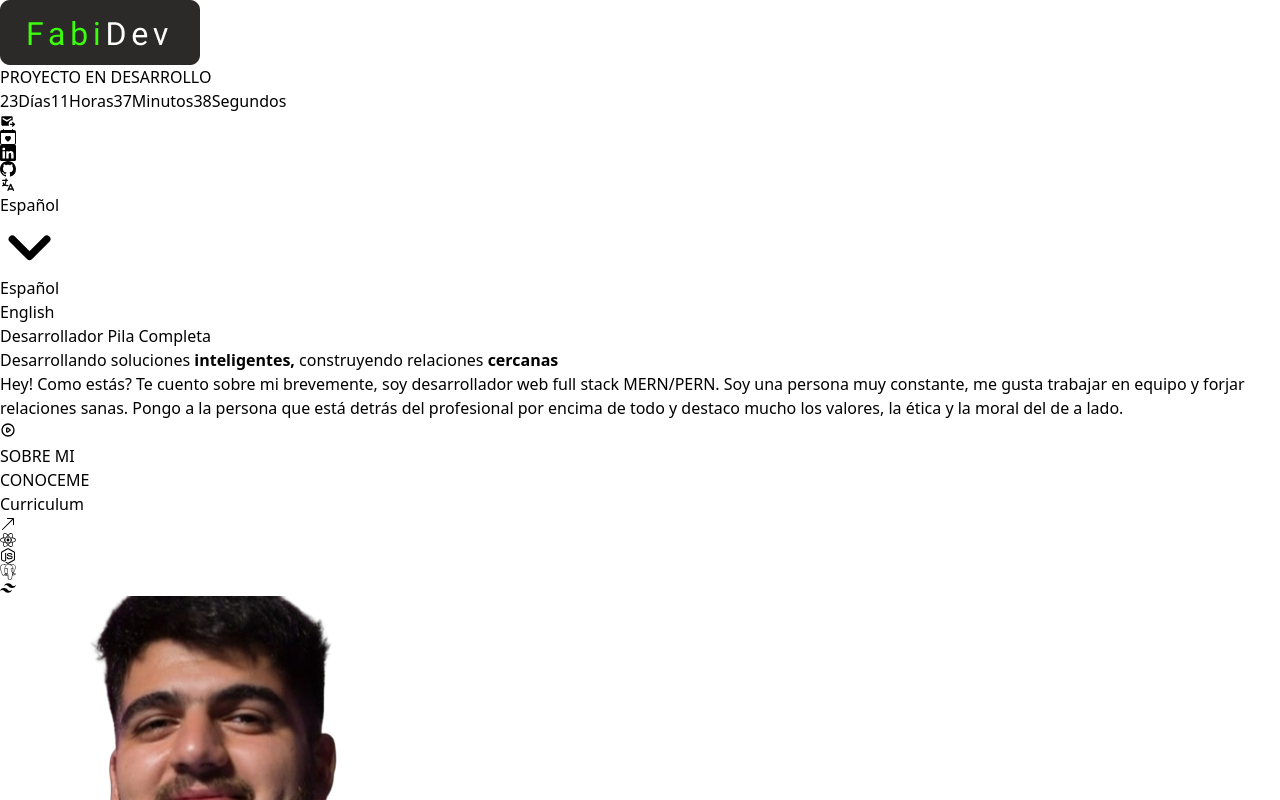
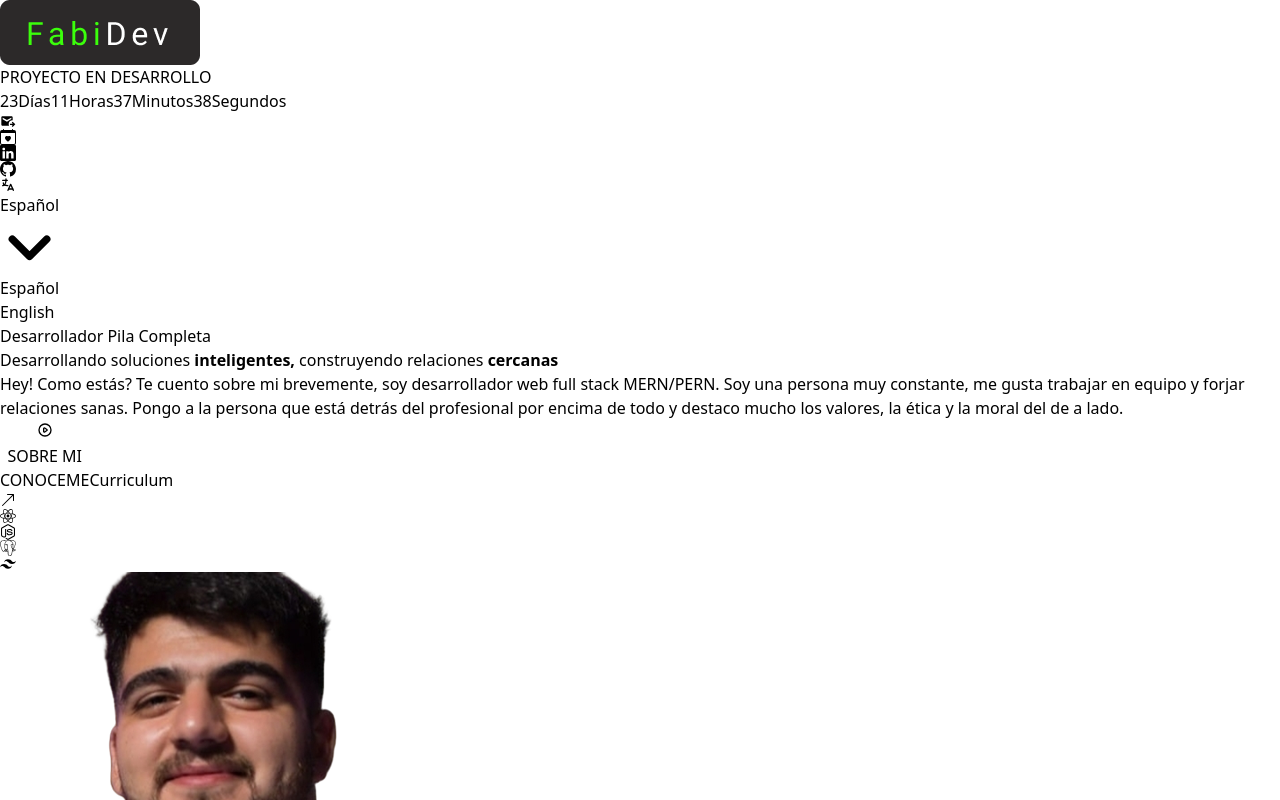
Before and after one commit to Fabio1501/portfolio-3.0, a React (Vite) app: page / in a window 1280 px wide. Shown: the top 800 px of the page. Built offline with nearby package versions, Linux system fonts and the light colour scheme.

Commit message:
fix(modal): change video url

```diff
--- a/src/components/home/Home.jsx
+++ b/src/components/home/Home.jsx
@@ -43,14 +43,11 @@ export default function Home() {
   }, [])
 
   return (
-    <Suspense fallback = {<h1>Loading...</h1>}>
-      <div className={`h-full flex flex-col w-full min-h-screen overflow-hidden bg-gradient-to-r from-green-100/5 to-green-400/10`}>
-        {/* <Banner></Banner> */}
+    <div className={`h-full flex flex-col w-full min-h-screen overflow-hidden bg-gradient-to-r from-green-100/5 to-green-400/10`}>
         <div className="max-w-[1280px] px-8 py-6 m-auto lg:py-12 lg:px-24 flex flex-col lg:flex-row items-center justify-center lg:gap-x-32 min-h-screen h-full">
           <div className="flex flex-col lg:w-1/2 gap-y-12">
             <div className="text-white font-semibold flex flex-col">
               <span ref={gsapCarrer} className="text-sm text-green-300 mb-4 md:text-xl font-normal">{t("home.subtitle")}</span>
-              {/* <h1 ref={gsapTitle} className="xl:text-4xl text-xl md:text-5xl">Desarrollando soluciones <b className="font-black text-transparent bg-clip-text bg-gradient-to-r from-green-600 via-green-400 to-green-600">inteligentes,</b> construyendo relaciones <b className="font-black text-transparent bg-clip-text bg-gradient-to-r from-green-600 via-green-400 to-green-600">cercanas</b></h1> */}
               <h1 ref={gsapTitle} className="xl:text-4xl text-xl md:text-5xl">{t("home.title")}{t("home.title1")}<b className="font-black text-transparent bg-clip-text bg-gradient-to-r from-green-600 via-green-400 to-green-600">{t("home.title2")}{t("home.title3")}</b>{t("home.title4")}{t("home.title5")}<b className="font-black text-transparent bg-clip-text bg-gradient-to-r from-green-600 via-green-400 to-green-600">{t("home.title6")}{t("home.title7")}</b></h1>
               <div ref={gsapSubrayado} className="h-[4px] lg:h-2 bg-green-600 w-1/4 lg:w-1/5 mt-4"></div>
               <div ref={gsapParagraph} className="w-full mt-6 font-normal ">
@@ -58,15 +55,17 @@ export default function Home() {
               </div>
             </div >
             <div ref={gsapButtons} className="self-start flex items-center justify-between gap-x-12 lg:justify-center lg:gap-x-8">
-              <div className="flex gap-x-4 items-center w-1/2">
-                <button onClick={handleAboutUs} className="rounded-full bg-green-700 hover:bg-green-600">
+              <button
+              onClick={handleAboutUs}
+              className="flex gap-x-4 items-center w-1/2">
+                <button className="rounded-full bg-green-700 hover:bg-green-600">
                   <HiOutlinePlay className="w-10 h-10 md:w-16 md:h-16 "></HiOutlinePlay>
                 </button>
                 <div className="text-white">
                   <h2 className="text-sm font-bold lg:text-2xl md:font-semibold">{t("home.btnTitle1")}</h2>
                   <span className="text-sm lg:text-base">{t("home.btnTitle2")}</span>
                 </div>
-              </div>
+              </button>
               <a href="https://www.docdroid.net/mrppxoe/fabian-carabajal-full-stack-developer-pdf" target="_blank" className="flex justify-between items-center gap-x-4 text-center px-3 py-2 w-1/2 hover:bg-green-600 rounded-3xl text-white font-semibold md:px-8 md:py-3 bg-green-700">
                 <span className="text-lg md:text-2xl">{t("home.btnTitle3")}</span>
                 <BsArrowUpRight className="text-2xl font-bold"></BsArrowUpRight>
@@ -82,7 +81,6 @@ export default function Home() {
           </div>
         </div>
         <Modal aboutUs = {aboutUs} setAboutUs = {setAboutUs}></Modal>
-      </div>
-    </Suspense>
+    </div>
   )
 }
--- a/src/components/home/Modal.jsx
+++ b/src/components/home/Modal.jsx
@@ -22,7 +22,7 @@ export default function Modal({aboutUs, setAboutUs}){
               <svg className="w-5 h-5" fill="currentColor" viewBox="0 0 20 20" xmlns="http://www.w3.org/2000/svg"><path fill-rule="evenodd" d="M4.293 4.293a1 1 0 011.414 0L10 8.586l4.293-4.293a1 1 0 111.414 1.414L11.414 10l4.293 4.293a1 1 0 01-1.414 1.414L10 11.414l-4.293 4.293a1 1 0 01-1.414-1.414L8.586 10 4.293 5.707a1 1 0 010-1.414z" clip-rule="evenodd"></path></svg>
             </button>
           </div>
-          <iframe className='xl:h-[450px] w-full h-[250px] md:h-[500px] rounded-b-xl' src="https://www.youtube.com/embed/lS9ow10j19s" title="YouTube video player" frameborder="0" allow="accelerometer; autoplay; clipboard-write; encrypted-media; gyroscope; picture-in-picture; web-share" ></iframe>
+          <iframe className='xl:h-[450px] w-full h-[250px] md:h-[500px] rounded-b-xl' src="https://www.youtube.com/embed/oTd7mWkvd2Q" title="Hola, soy FabiDev 🧑‍💻🤲" frameborder="0" allow="accelerometer; autoplay; clipboard-write; encrypted-media; gyroscope; picture-in-picture; web-share" allowfullscreen></iframe>
         </div>
       </div>
     </div>
--- a/src/components/nav/BtnTranslation.jsx
+++ b/src/components/nav/BtnTranslation.jsx
@@ -1,6 +1,4 @@
 import { useTranslation } from 'react-i18next';
-import spain from '../../assets/español.png'
-import england from '../../assets/ingles.png'
 import { useState } from 'react';
 import { TbLanguage } from 'react-icons/tb'
 
```
Also changed, not shown: src/assets/español.png (deleted), src/assets/ingles.png (deleted).
